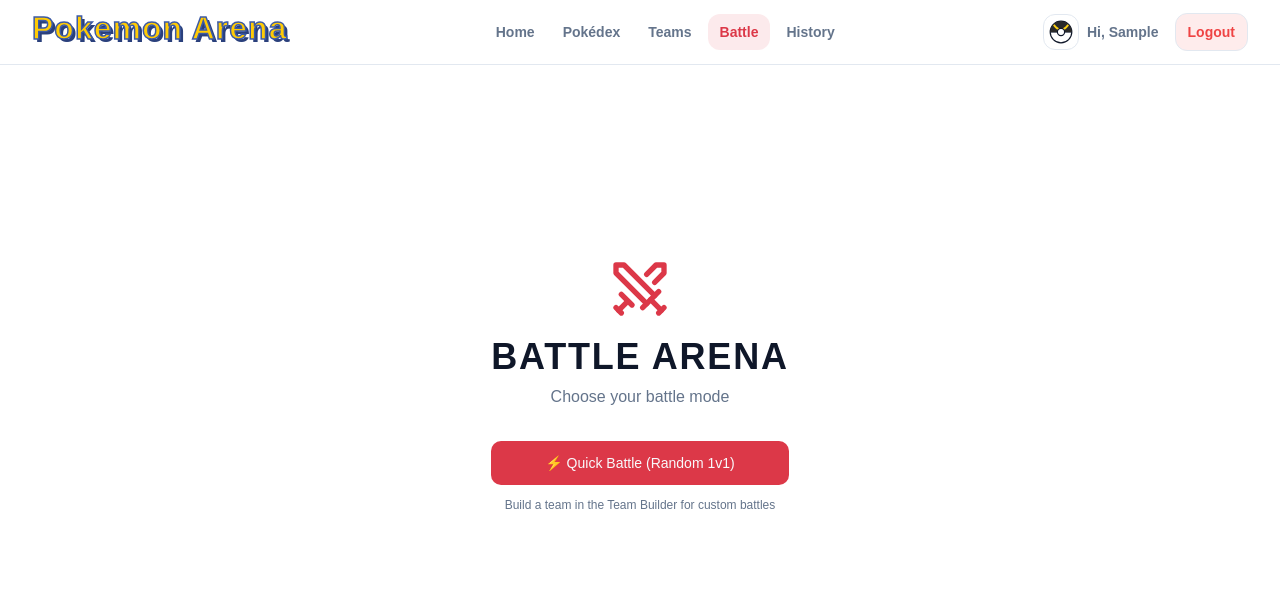
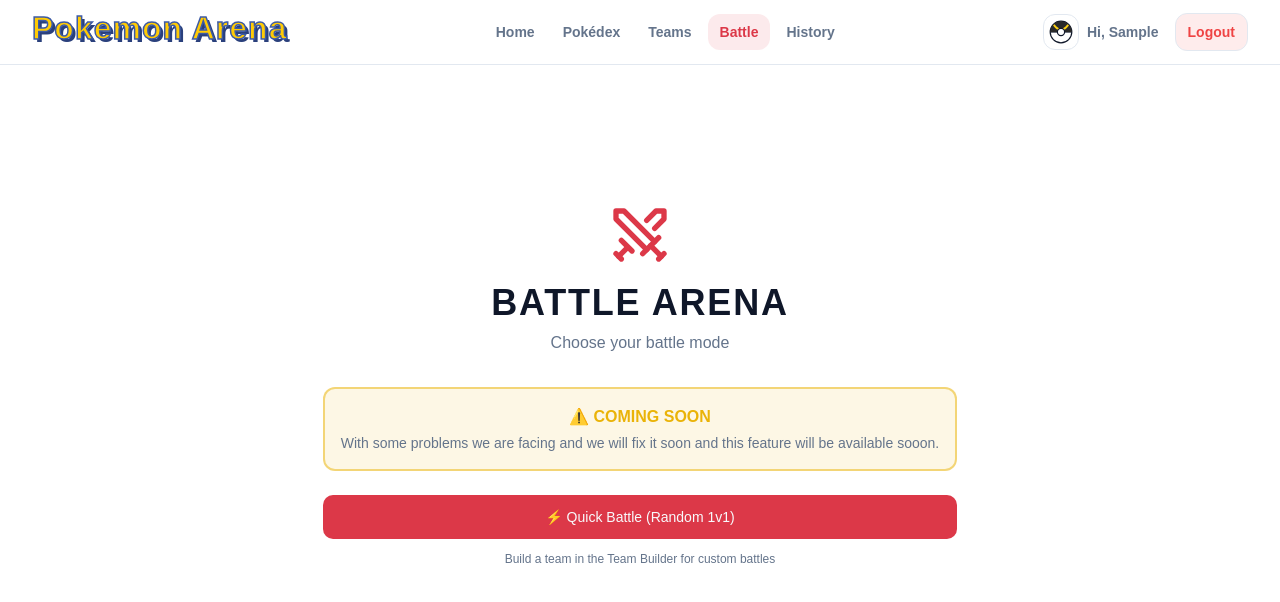
Before and after one commit to AyushCodes160/pokedex, a React (Vite) app: page /battle in a window 1280 px wide. Shown: the top 602 px of the page. Built offline with nearby package versions, Linux system fonts and the light colour scheme; sample sign-in values are in the browser's storage; the HTML template or start-up script is replaced by a standard one; a web font is replaced by a local one.

Commit message:
feat: add coming soon notice to Battle and History pages

```diff
--- a/src/pages/Battle.tsx
+++ b/src/pages/Battle.tsx
@@ -207,6 +207,15 @@
           <Swords className="mx-auto mb-4 h-16 w-16 text-primary" />
           <h1 className="mb-2 font-display text-4xl font-black tracking-wider">BATTLE ARENA</h1>
           <p className="mb-8 text-muted-foreground">Choose your battle mode</p>
+
+          {/* Coming Soon Notice */}
+          <div className="mb-6 rounded-lg border-2 border-yellow-500/50 bg-yellow-500/10 p-4 text-center">
+            <p className="font-bold text-yellow-500">⚠️ COMING SOON</p>
+            <p className="text-sm text-muted-foreground mt-1">
+              With some problems we are facing and we will fix it soon and this feature will be available sooon.
+            </p>
+          </div>
+
           <div className="flex flex-col gap-3">
             <Button size="lg" onClick={startQuickBattle} disabled={loading} className="font-display">
               {loading ? 'Preparing...' : '⚡ Quick Battle (Random 1v1)'}
--- a/src/pages/BattleHistory.tsx
+++ b/src/pages/BattleHistory.tsx
@@ -43,6 +43,15 @@
   return (
     <div className="container py-8">
       <h1 className="mb-6 font-display text-3xl font-black tracking-wider">BATTLE HISTORY</h1>
+
+      {/* Coming Soon Notice */}
+      <div className="mb-6 rounded-lg border-2 border-yellow-500/50 bg-yellow-500/10 p-4 text-center">
+        <p className="font-bold text-yellow-500">⚠️ COMING SOON</p>
+        <p className="text-sm text-muted-foreground mt-1">
+          With some problems we are facing and we will fix it soon and this feature will be available sooon.
+        </p>
+      </div>
+
       {battles.length === 0 ? (
         <div className="flex flex-col items-center gap-4 py-16">
           <History className="h-12 w-12 text-muted-foreground" />
```
